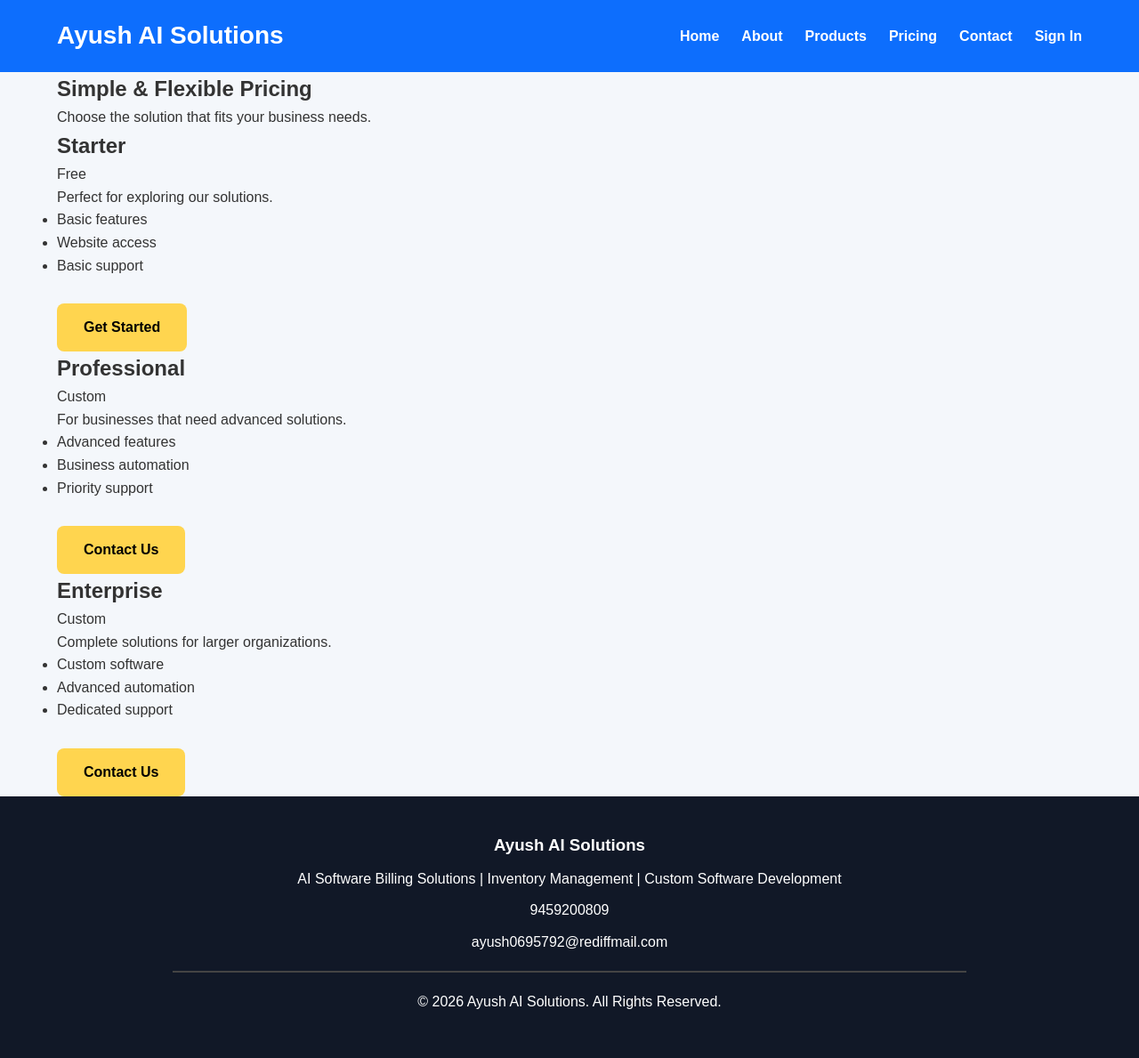
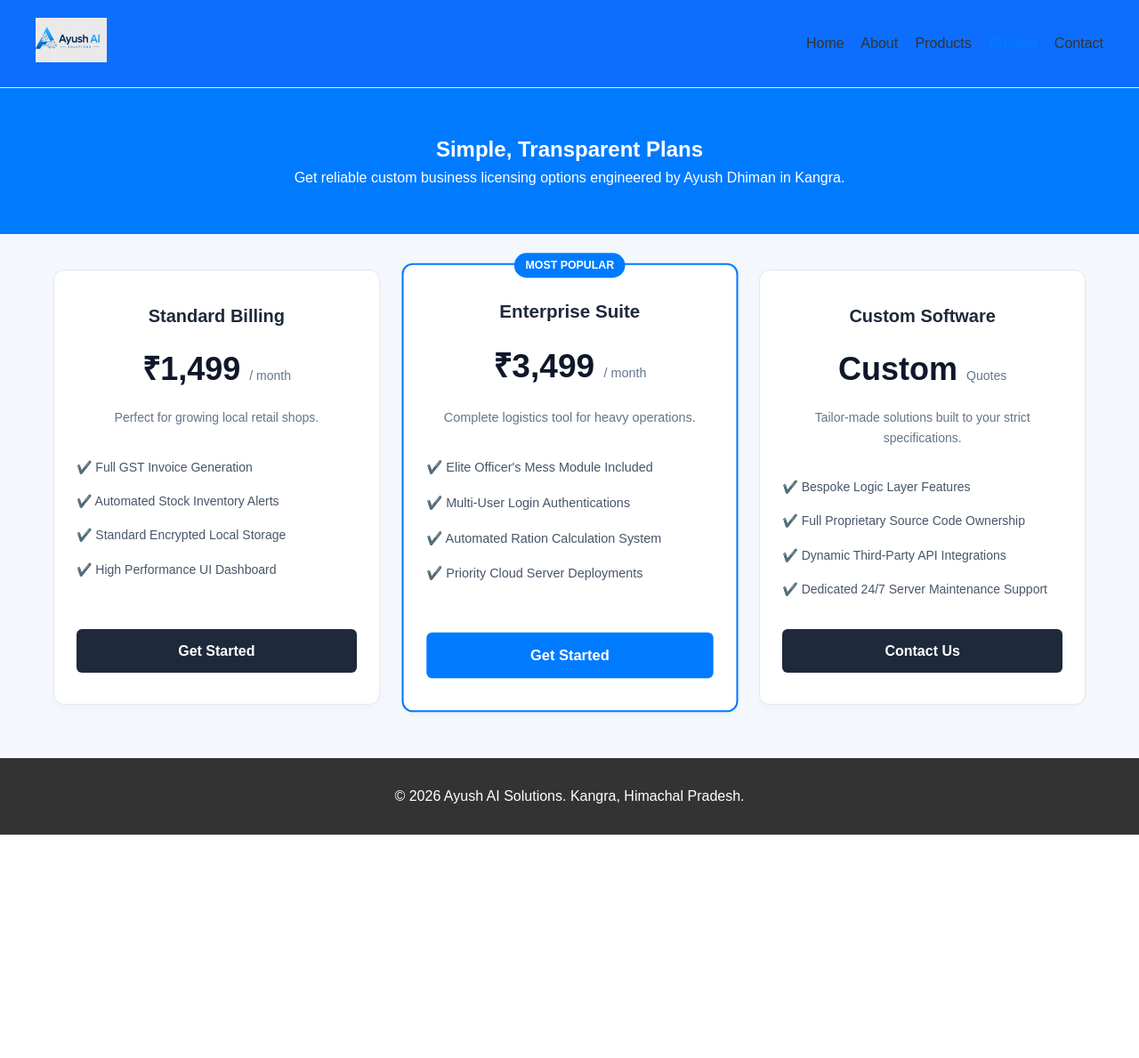
Before and after one commit to Dhimanlab/ayushaisolutions, a Python web app: template backend/templates/pricing.html in a window 1280 px wide. Shown: the whole page at 89% size. After the commit the page ends 938 px from the top, so only its background shows below. Run offline with Jinja, Linux system fonts and the light colour scheme; the template is opened without the code that fills it, so the values that code supplies are empty.

Commit message:
Revamp pricing page with new styles and plans
Updated the pricing page with new styles and structure, including a new title and enhanced layout for pricing plans.

```diff
--- a/backend/templates/pricing.html
+++ b/backend/templates/pricing.html
@@ -3,117 +3,196 @@
 <head>
     <meta charset="UTF-8">
     <meta name="viewport" content="width=device-width, initial-scale=1.0">
-
-    <title>Pricing | Ayush AI Solutions</title>
-
+    <title>Pricing Plans | Ayush AI Solutions</title>
     <link rel="stylesheet" href="{{ url_for('static', filename='css/style.css') }}">
+    <style>
+        .pricing-hero {
+            background-color: #007bff;
+            color: white;
+            text-align: center;
+            padding: 50px 20px;
+        }
+        .pricing-container {
+            max-width: 1200px;
+            margin: 40px auto;
+            padding: 0 20px;
+            font-family: sans-serif;
+        }
+        .pricing-grid {
+            display: grid;
+            grid-template-columns: repeat(auto-fit, minmax(300px, 1fr));
+            gap: 30px;
+            margin-top: 30px;
+            align-items: stretch;
+        }
+        .pricing-card {
+            background: white;
+            border: 1px solid #e2e8f0;
+            border-radius: 12px;
+            padding: 35px 25px;
+            box-shadow: 0 4px 6px rgba(0,0,0,0.02);
+            text-align: center;
+            display: flex;
+            flex-direction: column;
+            justify-content: space-between;
+            position: relative;
+            transition: transform 0.2s;
+        }
+        .pricing-card.popular {
+            border: 2px solid #007bff;
+            transform: scale(1.03);
+        }
+        .pricing-card.popular:hover {
+            transform: scale(1.03) translateY(-5px);
+        }
+        .pricing-card:hover {
+            transform: translateY(-5px);
+        }
+        .popular-badge {
+            position: absolute;
+            top: -13px;
+            left: 50%;
+            transform: translateX(-50%);
+            background-color: #007bff;
+            color: white;
+            padding: 4px 12px;
+            border-radius: 20px;
+            font-size: 12px;
+            font-weight: bold;
+            text-transform: uppercase;
+        }
+        .plan-name {
+            font-size: 20px;
+            font-weight: bold;
+            color: #1e293b;
+            margin-bottom: 10px;
+        }
+        .price {
+            font-size: 36px;
+            font-weight: bold;
+            color: #0f172a;
+            margin: 15px 0;
+        }
+        .price span {
+            font-size: 14px;
+            color: #64748b;
+            font-weight: normal;
+        }
+        .features-list {
+            list-style: none;
+            padding: 0;
+            margin: 25px 0;
+            text-align: left;
+        }
+        .features-list li {
+            padding: 8px 0;
+            color: #475569;
+            font-size: 14px;
+            display: flex;
+            align-items: center;
+            gap: 8px;
+        }
+        .btn-select {
+            display: block;
+            text-align: center;
+            background-color: #1e293b;
+            color: white;
+            text-decoration: none;
+            padding: 12px;
+            border-radius: 6px;
+            font-weight: bold;
+            transition: background 0.2s;
+        }
+        .pricing-card.popular .btn-select {
+            background-color: #007bff;
+        }
+        .pricing-card.popular .btn-select:hover {
+            background-color: #0056b3;
+        }
+    </style>
 </head>
-
 <body>
 
-<header>
-    <div class="container">
+<header style="padding: 20px; border-bottom: 1px solid #eee;">
+    <div style="max-width: 1200px; margin: 0 auto; display: flex; justify-content: space-between; align-items: center;">
         <div class="logo">
-            <h2>Ayush AI Solutions</h2>
+            <a href="/">
+                <img src="{{ url_for('static', filename='logo.jpeg') }}" alt="Ayush AI Solutions Logo" style="height: 50px;">
+            </a>
         </div>
-
         <nav>
-            <ul>
-                <li><a href="/">Home</a></li>
-                <li><a href="/about">About</a></li>
-                <li><a href="/products">Products</a></li>
-                <li><a href="/pricing">Pricing</a></li>
-                <li><a href="/contact">Contact</a></li>
-                <li><a href="/login">Sign In</a></li>
-            </ul>
+            <a href="/" style="margin-right: 15px; text-decoration: none; color: #333;">Home</a>
+            <a href="/about" style="margin-right: 15px; text-decoration: none; color: #333;">About</a>
+            <a href="/products" style="margin-right: 15px; text-decoration: none; color: #333;">Products</a>
+            <a href="/pricing" style="margin-right: 15px; text-decoration: none; color: #007bff; font-weight: bold;">Pricing</a>
+            <a href="/contact" style="text-decoration: none; color: #333;">Contact</a>
         </nav>
     </div>
 </header>
 
-<main>
-
-    <section class="page-hero">
-        <div class="container">
-            <h1>Simple & Flexible Pricing</h1>
-            <p>Choose the solution that fits your business needs.</p>
-        </div>
+<section class="pricing-hero">
+    <h1>Simple, Transparent Plans</h1>
+    <p>Get reliable custom business licensing options engineered by Ayush Dhiman in Kangra.</p>
 </section>
 
-    <section class="pricing-section">
-        <div class="container">
-
+<div class="pricing-container">
     <div class="pricing-grid">
 
+        <!-- Plan 1 -->
         <div class="pricing-card">
-                    <h2>Starter</h2>
-                    <p class="price">Free</p>
-                    <p>Perfect for exploring our solutions.</p>
-
-                    <ul>
-                        <li>Basic features</li>
-                        <li>Website access</li>
-                        <li>Basic support</li>
+            <div>
+                <div class="plan-name">Standard Billing</div>
+                <div class="price">₹1,499 <span>/ month</span></div>
+                <p style="color: #64748b; font-size: 14px;">Perfect for growing local retail shops.</p>
+                <ul class="features-list">
+                    <li>✔️ Full GST Invoice Generation</li>
+                    <li>✔️ Automated Stock Inventory Alerts</li>
+                    <li>✔️ Standard Encrypted Local Storage</li>
+                    <li>✔️ High Performance UI Dashboard</li>
                 </ul>
-
-                    <a href="/contact" class="btn">Get Started</a>
+            </div>
+            <a href="/contact" class="btn-select">Get Started</a>
         </div>
 
-                <div class="pricing-card featured">
-                    <h2>Professional</h2>
-                    <p class="price">Custom</p>
-                    <p>For businesses that need advanced solutions.</p>
+        <!-- Plan 2 -->
+        <div class="pricing-card popular">
+            <div class="popular-badge">Most Popular</div>
+            <div>
+                <div class="plan-name">Enterprise Suite</div>
+                <div class="price">₹3,499 <span>/ month</span></div>
+                <p style="color: #64748b; font-size: 14px;">Complete logistics tool for heavy operations.</p>
+                <ul class="features-list">
+                    <li>✔️ Elite Officer's Mess Module Included</li>
+                    <li>✔️ Multi-User Login Authentications</li>
+                    <li>✔️ Automated Ration Calculation System</li>
+                    <li>✔️ Priority Cloud Server Deployments</li>
+                </ul>
+            </div>
+            <a href="/contact" class="btn-select">Get Started</a>
+        </div>
 
-                    <ul>
-                        <li>Advanced features</li>
-                        <li>Business automation</li>
-                        <li>Priority support</li>
+        <!-- Plan 3 -->
+        <div class="pricing-card">
+            <div>
+                <div class="plan-name">Custom Software</div>
+                <div class="price">Custom <span>Quotes</span></div>
+                <p style="color: #64748b; font-size: 14px;">Tailor-made solutions built to your strict specifications.</p>
+                <ul class="features-list">
+                    <li>✔️ Bespoke Logic Layer Features</li>
+                    <li>✔️ Full Proprietary Source Code Ownership</li>
+                    <li>✔️ Dynamic Third-Party API Integrations</li>
+                    <li>✔️ Dedicated 24/7 Server Maintenance Support</li>
                 </ul>
-
-                    <a href="/contact" class="btn">Contact Us</a>
-                </div><div class="pricing-card">
-                    <h2>Enterprise</h2>
-                    <p class="price">Custom</p>
-                    <p>Complete solutions for larger organizations.</p>
-
-                    <ul>
-                        <li>Custom software</li>
-                        <li>Advanced automation</li>
-                        <li>Dedicated support</li>
-                    </ul>
-
-                    <a href="/contact" class="btn">Contact Us</a>
+            </div>
+            <a href="/contact" class="btn-select">Contact Us</a>
         </div>
 
     </div>
+</div>
 
-        </div>
-    </section>
-
-</main>
-
-<footer>
-    <div class="container">
-
-        <h3>Ayush AI Solutions</h3>
-
-        <p>
-            AI Software Billing Solutions |
-            Inventory Management |
-            Custom Software Development
-        </p>
-
-        <p>9459200809</p>
-
-        <p>ayush0695792@rediffmail.com</p>
-
-        <hr>
-
-        <p>© 2026 Ayush AI Solutions. All Rights Reserved.</p>
-
-    </div>
+<footer style="text-align: center; padding: 20px; background: #333; color: white; margin-top: 60px; font-family: sans-serif;">
+    <p>© 2026 Ayush AI Solutions. Kangra, Himachal Pradesh.</p>
 </footer>
-
-<script src="{{ url_for('static', filename='js/script.js') }}"></script>
 
 </body>
 </html>
```
Lines whose indentation alone changed are shown as unchanged.
